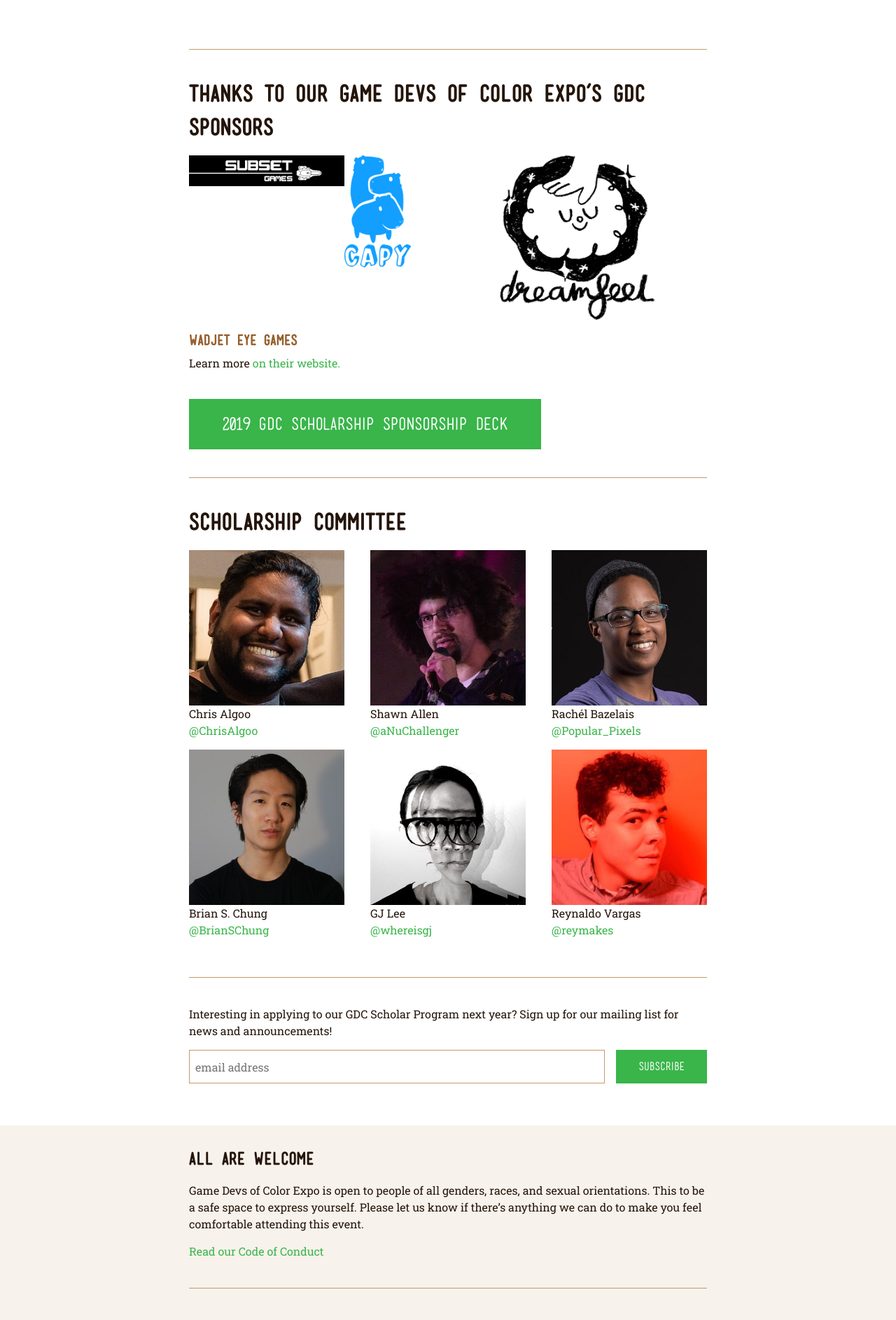
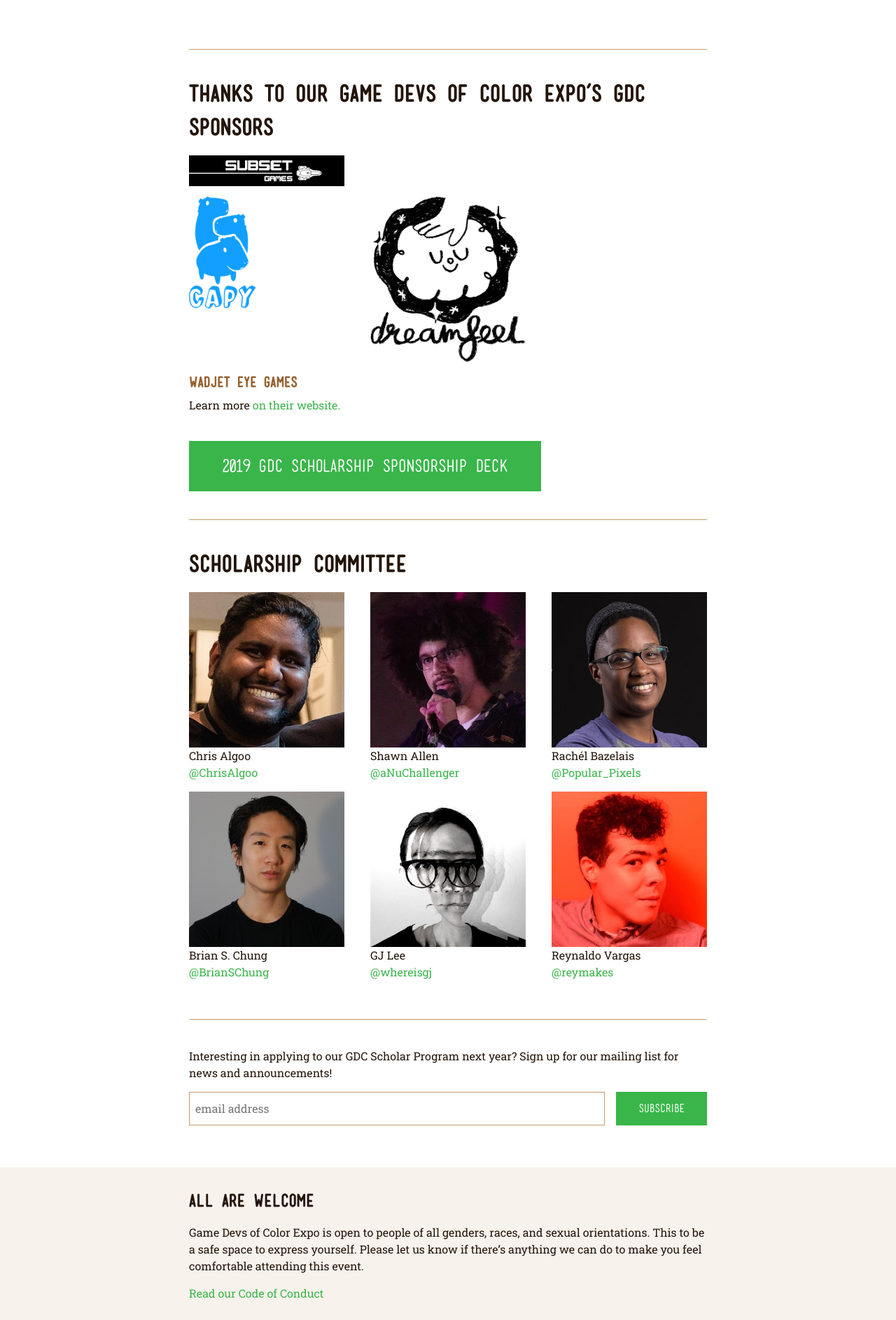
Before and after one commit to BrooklynGamery/gdocexpo, a Jekyll site: the page built from scholars/content.markdown, in a window 1280 px wide. Shown: the part 3841-5727 px from the top of the page at 70% size. Built offline with Jekyll 4.4.1, drawn with Linux system fonts in a browser that asks for light colours; our own code applies the rules of GitHub Pages for plain Markdown files.

Commit message:
formatting

```diff
--- a/scholars/content.markdown
+++ b/scholars/content.markdown
@@ -56,8 +56,9 @@
 </a>
 </p>
 </li>
-<br/>
+</ul>
 
+<ul class="col-container sponsors-container">
 <li class="col-3">
 <p>
 <a href="http://www.capybaragames.com" target="_blank">
@@ -65,7 +66,6 @@
 </a>
 </p>
 </li>
-<br/>
 
 <li class="col-3">
 <p>
```
